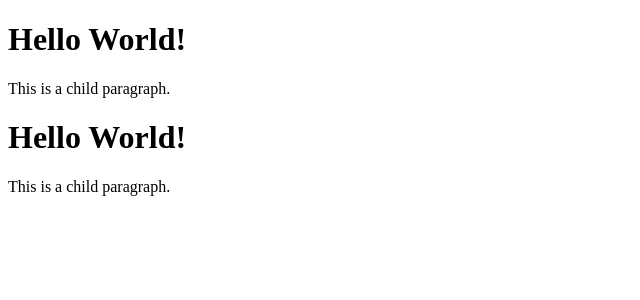
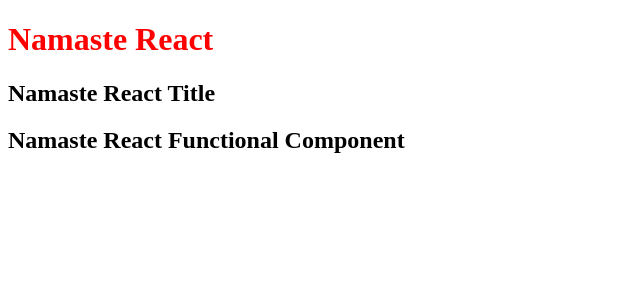
Before and after one commit to shahnisarg96/namaste-food, a JavaScript app: page / in a window 1280 px wide. Shown: the top 300 px of the page, without its empty margins (0-640 px from the left). Built offline with nearby package versions, Linux system fonts and the light colour scheme.

Commit message:
episode-3

```diff
--- a/App.js
+++ b/App.js
@@ -1,26 +1,24 @@
-import React from "react";
 import ReactDOM from "react-dom/client";
 
-const parent = React.createElement(
-    "div",
-    { id: "parent" },
-    [React.createElement(
-        "div",
-        { id: "child", key: "child1" },
-        [
-            React.createElement("h1", { key: "heading" }, "Hello World!"),
-            React.createElement("p", { key: "paragraph" }, "This is a child paragraph.")
-        ]
-    ),
-    React.createElement(
-        "div",
-        { id: "child2", key: "child2" },
-        [
-            React.createElement("h1", { key: "heading" }, "Hello World!"),
-            React.createElement("p", { key: "paragraph" }, "This is a child paragraph.")
-        ]
-    )],
-);
+const heading = (<h1 id="heading" tabIndex={5}>Namaste React</h1>);
+
+const TitleComponent = () => {
+    return (
+        <div>
+            {heading}
+            <h2>Namaste React Title</h2>
+        </div>
+    );
+}
+
+const HeadingComponent = () => {
+    return (
+        <div>
+            <TitleComponent />
+            <h2>Namaste React Functional Component</h2>
+        </div>
+    );
+}
 
 const root = ReactDOM.createRoot(document.getElementById("root"));
-root.render(parent);
+root.render(<HeadingComponent />);
--- a/index.css
+++ b/index.css
@@ -1,3 +1,3 @@
-#title {
+#heading {
     color: red
 }
--- a/index.html
+++ b/index.html
@@ -10,10 +10,7 @@
 
 <body>
     <div id="root">
-        <!-- React will render the app here -->
-        <h1>Namaste React</h1>
-        <h2>Welcome to the world of React</h2>
-        <p>This is a simple React application.</p>
+        <h1>Not Rendered</h1>
     </div>
 
     <script type="module" src="./App.js"></script>
--- a/package.json
+++ b/package.json
@@ -6,6 +6,8 @@
   "author": "Nisarg Shah",
   "type": "commonjs",
   "scripts": {
+    "start": "parcel index.html",
+    "build": "parcel build index.html",
     "test": "jest"
   },
   "devDependencies": {
```
